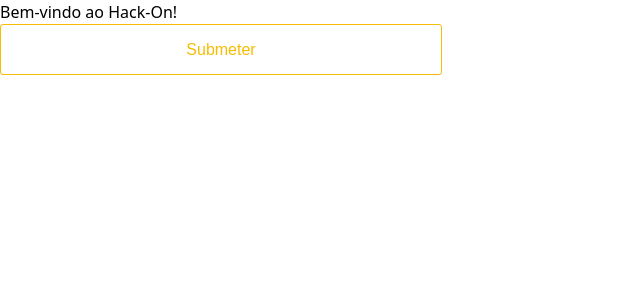
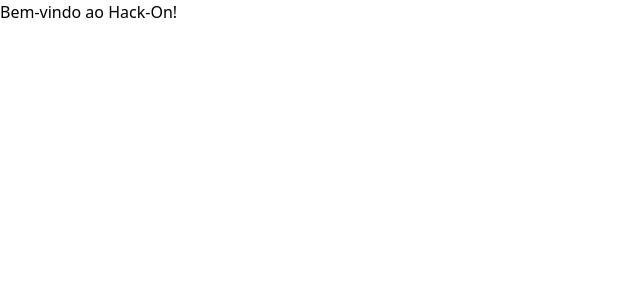
Before and after one commit to Bichinhos-da-TI/HackOn-frontend, an Angular app: page / in a window 1280 px wide. Shown: the top 300 px of the page, without its empty margins (0-640 px from the left). Built offline with nearby package versions, Linux system fonts and the light colour scheme.

Commit message:
Alteracoes socilitados no pull request

```diff
--- a/src/app/app.component.html
+++ b/src/app/app.component.html
@@ -1,5 +1,5 @@
 <main>
   <h1>Bem-vindo ao Hack-On!</h1>
 </main>
-<app-submit></app-submit>
+
 <router-outlet></router-outlet>
--- a/src/app/app.component.ts
+++ b/src/app/app.component.ts
@@ -1,12 +1,11 @@
 import { Component } from '@angular/core';
 import { CommonModule } from '@angular/common';
 import { RouterOutlet } from '@angular/router';
-import { SubmitComponent } from './submit/submit.component';
 
 @Component({
   selector: 'app-root',
   standalone: true,
-  imports: [CommonModule, RouterOutlet, SubmitComponent],
+  imports: [CommonModule, RouterOutlet],
   templateUrl: './app.component.html',
 })
 export class AppComponent {
--- a/src/app/submit/submit.component.ts
+++ b/src/app/shared/button/button.component.ts
@@ -5,7 +5,6 @@ import { Component } from '@angular/core';
   standalone: true,
   imports: [],
   templateUrl: './submit.component.html',
-  styleUrl: './submit.component.css'
 })
 export class SubmitComponent {
 
--- /dev/null
+++ b/src/app/shared/button/button.html
@@ -0,0 +1,4 @@
+
+<button type='button'
+class="max-w-[442px] h-[51px] w-[100%] border border-yellow-cat rounded-[3px] gap-[3px] p-4 font-jura font-[500] text-base text-yellow-cat
+leading-[19px] hover:text-[#000000] hover:bg-yellow-cat">Submeter</button>
--- a/src/app/submit/submit.component.css
+++ /dev/null
@@ -1 +0,0 @@
-<button> TESTE </button>
--- a/src/app/submit/submit.component.html
+++ /dev/null
@@ -1,4 +0,0 @@
-
-<button type='submit'
-class="w-[442px] h-[51px] border-[1px] border-yellow-cat rounded-[3px] gap-[3px] p-[16px] font-jura font-[500] text-[16px] text-yellow-cat
-leading-[18.93px] hover:text-[#000000] hover:bg-yellow-cat">Submeter</button>
```
Also changed, not shown: src/app/shared/shared.module.ts (added, +12 -0 lines), 1 other file (tests, documents, lock files or other folders).
